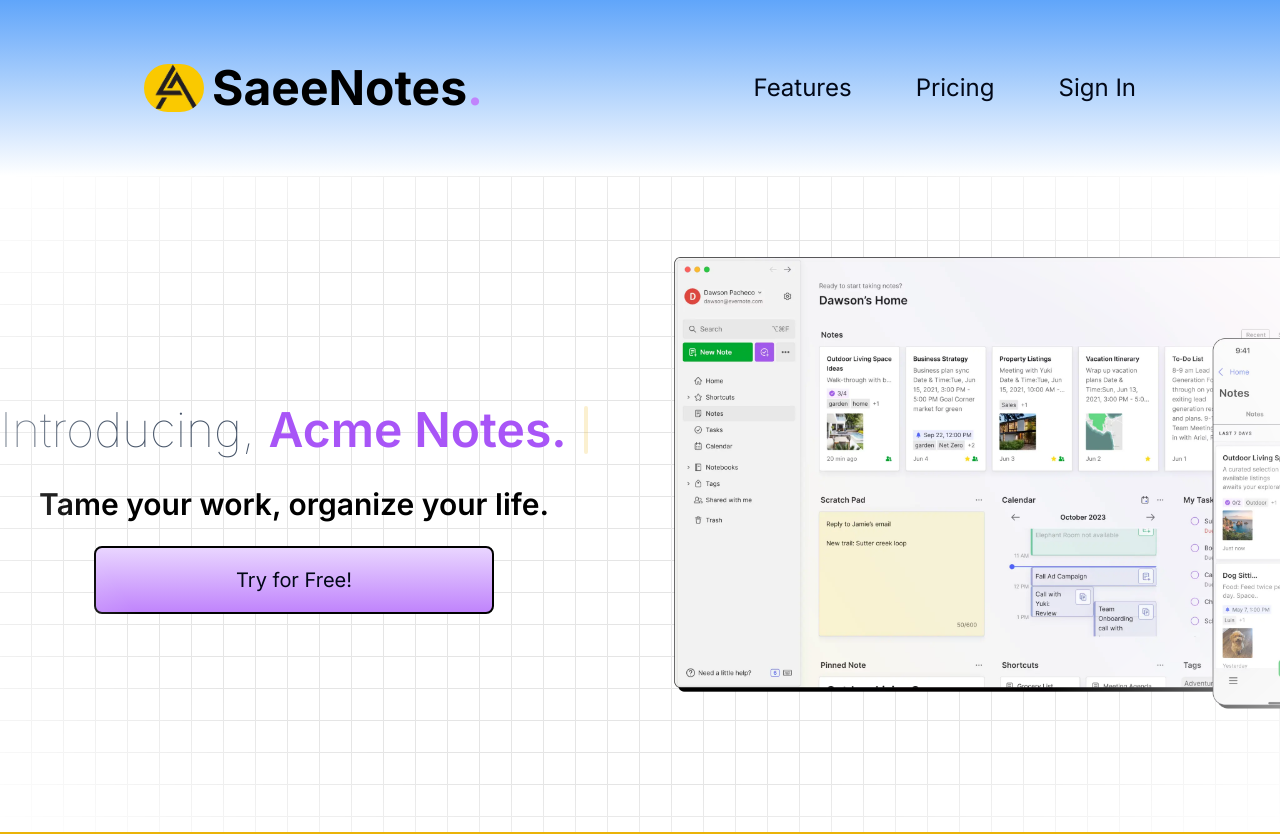
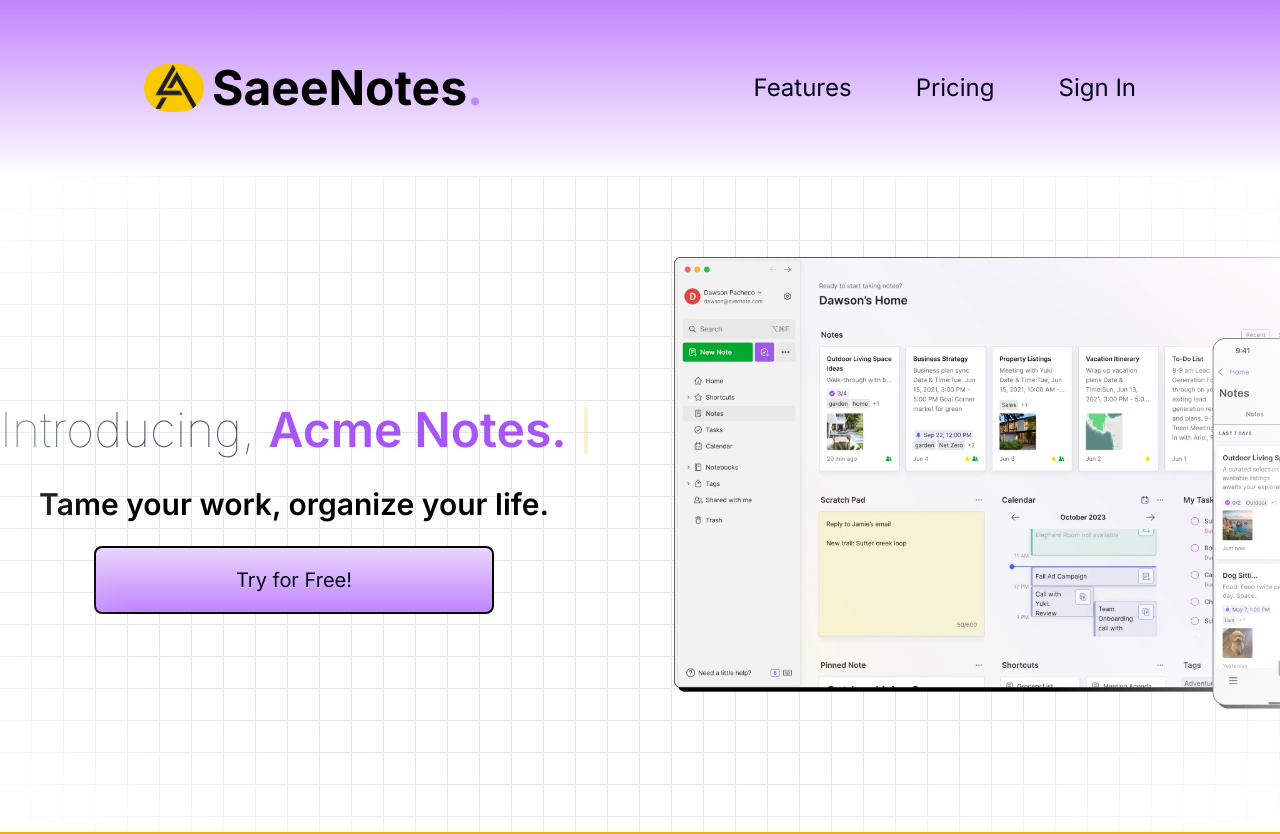
Before and after one commit to saeeabhy/acme-notes, a Next.js app: page / in a window 1280 px wide. Shown: the top 834 px of the page. Built offline with nearby package versions, Linux system fonts and the light colour scheme.

Commit message:
Update navbar gradient from blue to purple
cgen-27b2e5692a514bd6a5413890a96a8ab4

```diff
--- a/src/components/shared/navbar.tsx
+++ b/src/components/shared/navbar.tsx
@@ -29,7 +29,7 @@ export default function Navbar() {
     featuresSection?.scrollIntoView({ behavior: "smooth", block: "start" });
   };
   return (
-    <nav className="lg:flex-row bg-gradient-to-t from-white to-blue-400 flex flex-col items-center justify-between py-16 px-36">
+    <nav className="lg:flex-row bg-gradient-to-t from-white to-purple-400 flex flex-col items-center justify-between py-16 px-36">
       <span className="flex gap-2 justify-start">
         <Image
           alt="logo"
```
